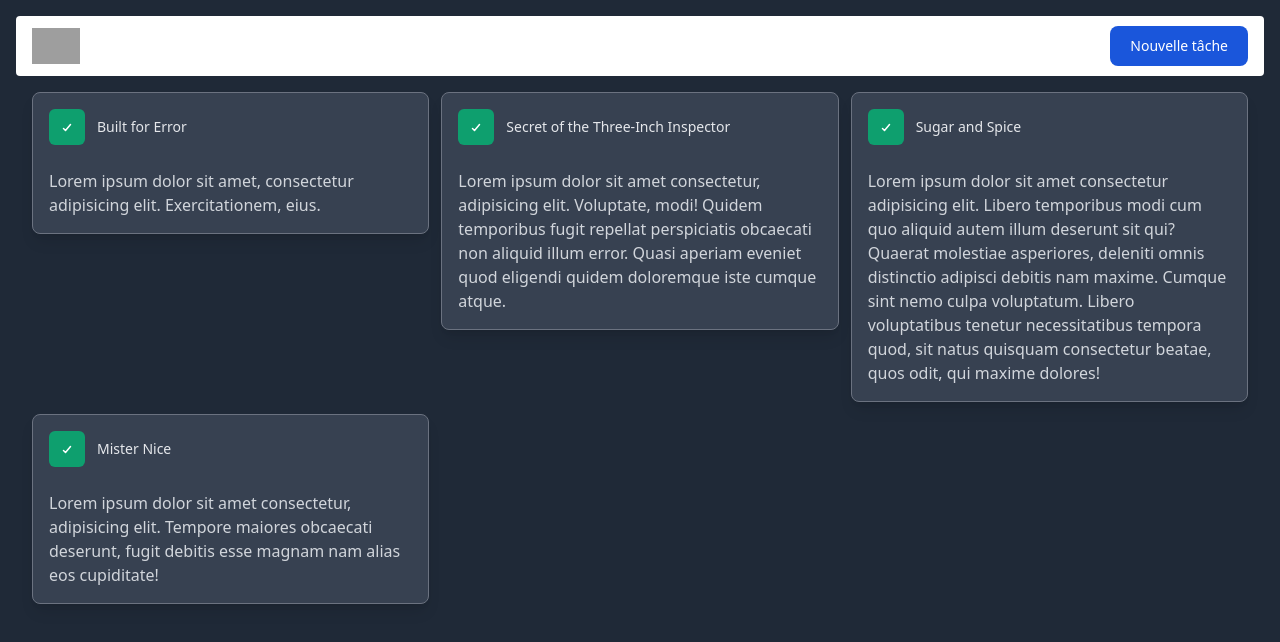
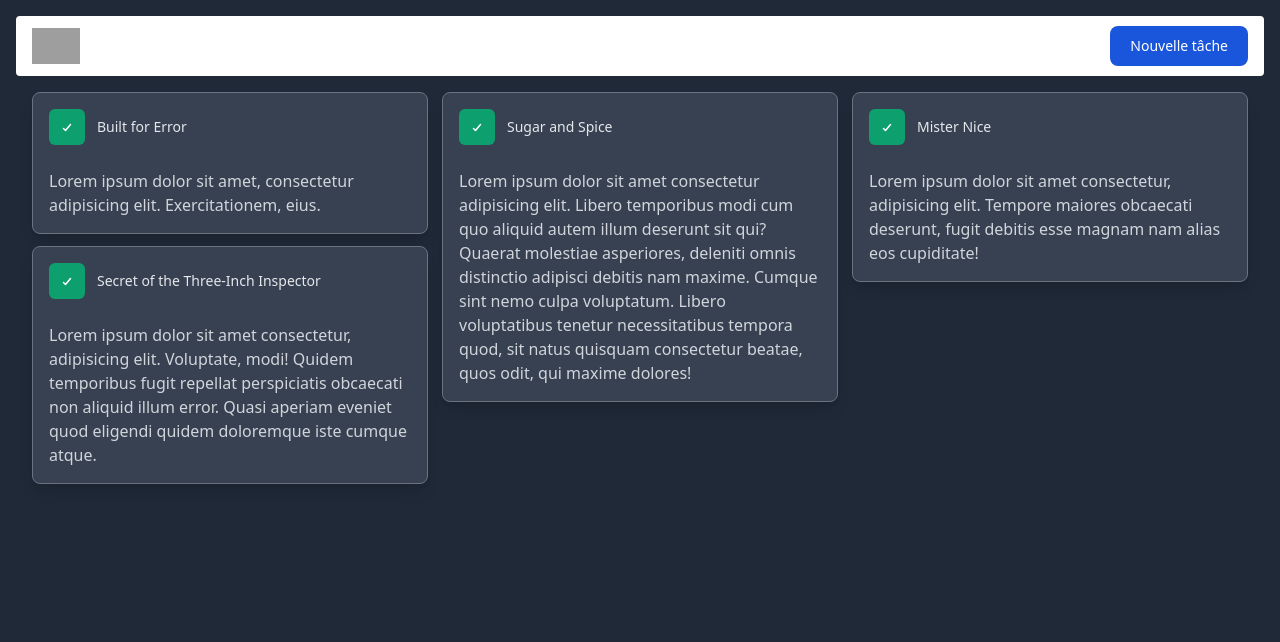
Before and after one commit to SteellgoldStock/TasksBoard, a SvelteKit app: page / in a window 1280 px wide. Shown: the top 642 px of the page. Built offline with nearby package versions, Linux system fonts and the light colour scheme; grey boxes are pictures that could not be loaded.

Commit message:
Columns count by screen size, cards OK
Thanks for the help @Bluzzi with the adaptation & filling

```diff
--- a/src/lib/components/task/task.svelte
+++ b/src/lib/components/task/task.svelte
@@ -20,7 +20,7 @@
   }
 </script>
 
-<div class="border border-gray-500 bg-gray-700 rounded-lg shadow-lg dark:bg-gray-800 dark:border-gray-700">
+<div class="break-inside-avoid mb-3 border border-gray-500 bg-gray-700 rounded-lg shadow-lg dark:bg-gray-800 dark:border-gray-700">
   <div class="px-4 py-5 sm:p-6 md:p-4">
     <div class="flex items-center gap-3">
       <div class="{props.identifier} flex-shrink-0 bg-green-500 rounded-md p-3 hover:bg-green-400 hover:transition-all duration-500" on:click={changeColor} on:keypress={changeColor}>
--- a/src/routes/+page.svelte
+++ b/src/routes/+page.svelte
@@ -9,7 +9,7 @@
   import { Task } from "$lib/components/task";
 </script>
 
-<div class="items-baseline grid grid-cols-1 sm:grid-cols-2 md:grid-cols-2 lg:grid-cols-3 gap-3">
+<div class="tasks columns-1 md:columns-2 lg:columns-3 gap-x-3.5">
   {#each tasks as task}
     <Task props={
       {
--- a/tailwind.config.cjs
+++ b/tailwind.config.cjs
@@ -8,9 +8,6 @@ module.exports = {
   ],
   theme: {
     extend: {
-      screens: {
-        'mbl': '425px',
-      },
       colors: {
         'primary': '#111827',
         'secondary': '#1F2937',
```
Also changed, not shown: 1 other file (tests, documents, lock files or other folders).
